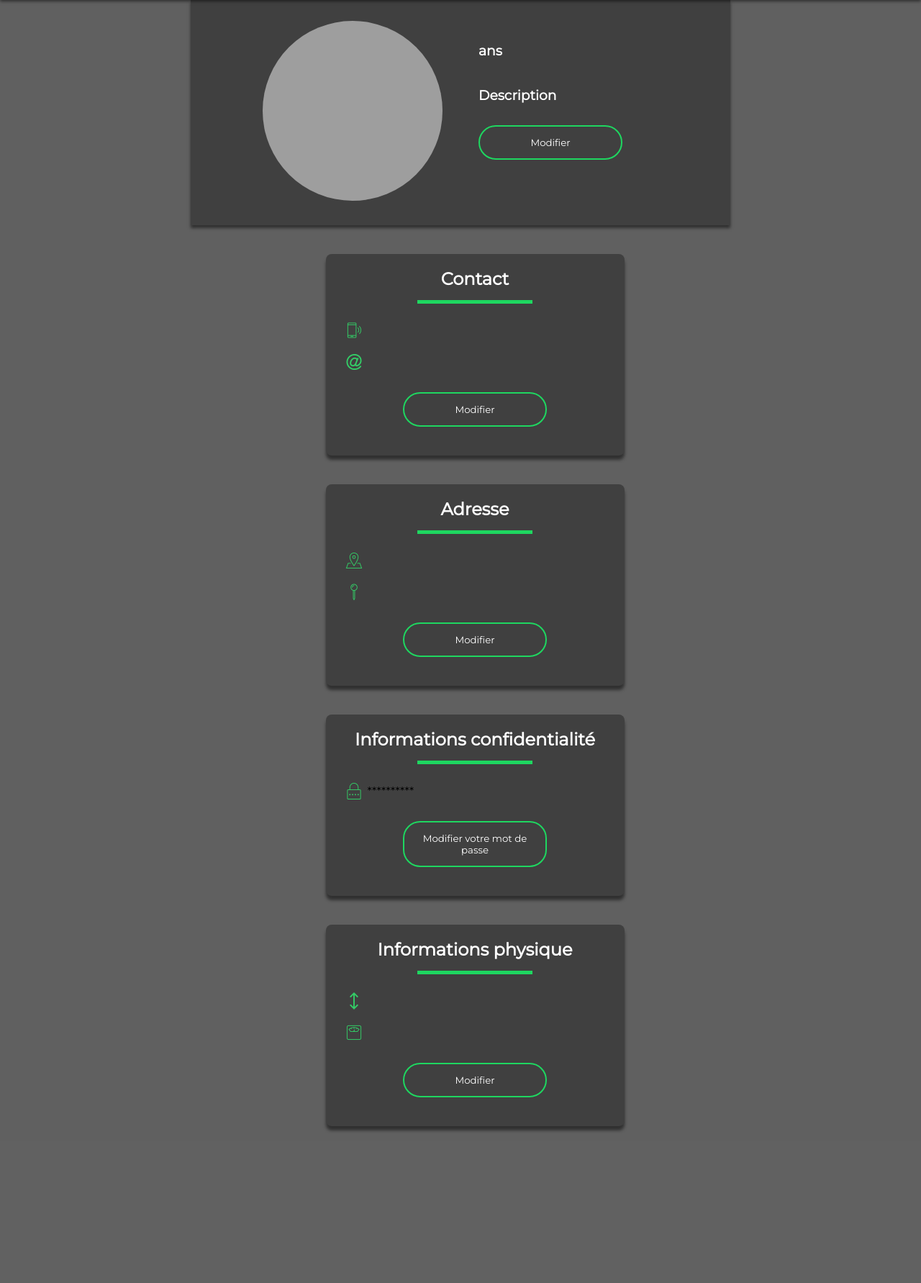
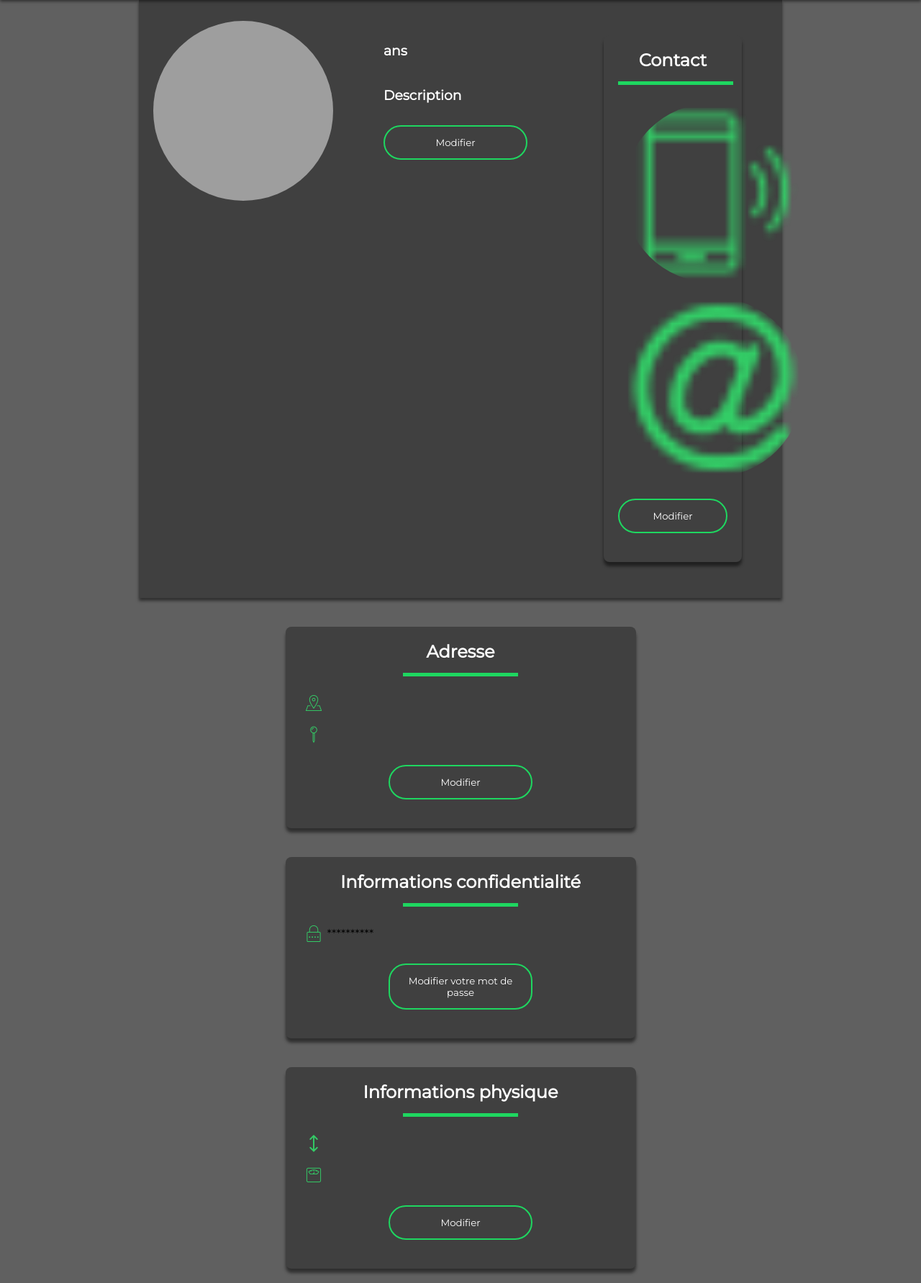
Before and after one commit to DavidMTdev/Sportify, a PHP site: page /index.php?page=profil in a window 1280 px wide. Shown: the part 70-1853 px from the top of the page at 72% size. Before the commit the page ends 1643 px from the top, so only its background shows below. Run offline with PHP 8.4, Linux system fonts and the light colour scheme; the visitor is signed in with stand-in values (Sample User, id 1); data that the repository does not hold is empty; grey boxes are pictures that could not be loaded.

Commit message:
Modification of profil.php /css and burger.js

```diff
--- a/php/css/profil.css
+++ b/php/css/profil.css
@@ -1,8 +1,3 @@
-*{
-    padding: 0;
-    margin: 0;
-}
-
 body{
     margin: 0;
     padding: 0;
@@ -11,17 +6,22 @@
 
 .profil-presentation{
     display:flex;
-    padding: 30px 100px;
+    padding: 30px 0;
     /* border-bottom: #808080 0.5px solid; */
     background: #404040;
     box-shadow: 0 4px 4px rgba(0, 0, 0, 0.5);
     margin-bottom: 20px;
+    width: 100%;
 }
 
 .profil-presentation img{
     height: 250px;
     width: 250px;
     border-radius: 50%;
+}
+
+.profil-image{
+    padding: 0 20px;
 }
 
 
@@ -45,7 +45,7 @@
 }
 
 .profil-contact,.profil-body,.profil-address,.profil-password,.profil-speciality{
-    padding: 20px;
+    padding:20px 0;
     width: 100%;
     display: flex;
     justify-content: center;
@@ -151,10 +151,22 @@
     margin: 15px auto;
 }
 
+.modify-principal-button-container{
+    width: 100%;
+    display: flex;
+    justify-content: flex-end;
+}
+
+.modify-information-button-container{
+    width: 100%;
+    display: flex;
+    justify-content: center;
+}
+
 .contact-modify,.address-modify,.password-modify,.body-modify,.speciality-modify{
     background: none;
-    display: block;
-    margin: 20px auto;
+    /* display: block; */
+    margin: 20px 0;
     text-align: center;
     border: 2px solid #1ed760;
     padding: 14px 10px;
@@ -184,8 +196,8 @@
 
 .presentation-modify{
     background: none;
-    display: block;
-    margin: 20px auto;
+    /* display: block; */
+    margin: 20px 0;
     text-align: center;
     border: 2px solid #1ed760;
     padding: 14px 10px;
@@ -195,7 +207,6 @@
     border-radius: 24px;
     transition: 0.25s;
     cursor: pointer;
-    float: right;
 }
 
 .presentation-modify:hover{
--- a/php/profil.php
+++ b/php/profil.php
@@ -13,12 +13,13 @@
             <div class="profil-principal">
                 <h2><?= $user[0]['nom_u'] . " " . $user[0]['prenom_u'] ?></h2>
                 <h3><?= $user[0]['age_u'] ?> ans</h3>
-                <?php if(!empty($premium[0]['id_premium'])) :?>
+                <?php if (!empty($premium[0]['id_premium'])) : ?>
                     <h3 class="profil-premium">Profil Premium ( <?= $premium[0]['date_abo_debut'] ?> - <?= $premium[0]['date_abo_fin'] ?> )</h3>
                 <?php endif; ?>
                 <br>
                 <h3>Description</h3>
                 <p><?= $user[0]['description_u'] ?></p>
+                <div class="modify-principal-button-container">
                     <button class="presentation-modify js-button-principal">Modifier</button>
                 </div>
             </div>
@@ -30,9 +31,15 @@
                         <li><img src="icons/icons8-sonnerie-phonelink-24.png" alt=""><?= $user[0]['telephone_u']  ?></li>
                         <li><img src="icons/icons8-email-filled-24.png" alt=""><?= $user[0]['mail_u']  ?></li>
                     </ul>
+
+                    <div class="modify-information-button-container">
                         <button class="contact-modify js-button-contact">Modifier</button>
                     </div>
                 </div>
+
+            </div>
+        </div>
+
         <div class="profil-address">
             <div class="address">
                 <h2>Adresse</h2>
@@ -41,9 +48,14 @@
                     <li><img src="icons/icons8-adresse-24.png" alt=""><?= $user[0]['adresse_u']  ?></li>
                     <li><img src="icons/icons8-epingle-de-carte-24.png" alt=""><?= $user[0]['code_postal_u'] . " " . $user[0]['ville_u'] ?></li>
                 </ul>
+
+                <div class="modify-information-button-container">
                     <button class="address-modify js-button-adress">Modifier</button>
                 </div>
+
             </div>
+        </div>
+
         <div class="profil-password">
             <div class="password">
                 <h2>Informations confidentialité</h2>
@@ -51,7 +63,9 @@
                 <ul>
                     <li><img src="icons/icons8-mot-de-passe-24.png" alt="">**********</li>
                 </ul>
+                <div class="modify-information-button-container">
                     <button class="password-modify js-button-password">Modifier votre mot de passe</button>
+                </div>
             </div>
         </div>
         <div class="profil-body">
@@ -62,12 +76,14 @@
                     <li><img src="icons/icons8-redimensionner-verticallement-filled-24.png" alt=""><?= $user[0]['taille']  ?></li>
                     <li><img src="icons/icons8-échelle-24.png" alt=""><?= $user[0]['poid_u'] ?></li>
                 </ul>
+                <div class="modify-information-button-container">
                     <button class="body-modify js-button-body">Modifier</button>
                 </div>
             </div>
         </div>
+    </div>
     <!-- user -->
-<?php elseif(isset($_SESSION["connectedCoach"]) &&  $_SESSION["connectedCoach"]) : ?>
+<?php elseif (isset($_SESSION["connectedCoach"]) &&  $_SESSION["connectedCoach"]) : ?>
     <!-- coach -->
     <div class="profil">
         <div class="profil-presentation">
@@ -81,7 +97,9 @@
                 <br>
                 <h3>Description</h3>
                 <p><?= $profilCoach[0]['description_c'] ?></p>
+                <div class="modify-principal-button-container">
                     <button class="presentation-modify js-button-principal">Modifier</button>
+                </div>
             </div>
         </div>
         <div class="profil-contact">
@@ -92,7 +110,10 @@
                     <li><img src="icons/icons8-sonnerie-phonelink-24.png" alt=""><?= $profilCoach[0]['telephone_c']  ?></li>
                     <li><img src="icons/icons8-email-filled-24.png" alt=""><?= $profilCoach[0]['mail_c']  ?></li>
                 </ul>
+
+                <div class="modify-information-button-container">
                     <button class="contact-modify js-button-contact">Modifier</button>
+                </div>
             </div>
         </div>
         <div class="profil-address">
@@ -103,7 +124,10 @@
                     <li><img src="icons/icons8-adresse-24.png" alt=""><?= $profilCoach[0]['adresse_c']  ?></li>
                     <li><img src="icons/icons8-epingle-de-carte-24.png" alt=""><?= $profilCoach[0]['code_postal_c'] . " " . $profilCoach[0]['ville_c'] ?></li>
                 </ul>
+
+                <div class="modify-information-button-container">
                     <button class="address-modify js-button-adress">Modifier</button>
+                </div>
             </div>
         </div>
         <div class="profil-password">
@@ -113,7 +137,9 @@
                 <ul>
                     <li><img src="icons/icons8-mot-de-passe-24.png" alt="">**********</li>
                 </ul>
+                <div class="modify-information-button-container">
                     <button class="password-modify js-button-password">Modifier votre mot de passe</button>
+                </div>
             </div>
         </div>
         <div class="profil-speciality">
@@ -123,7 +149,9 @@
                 <ul>
                     <li><img src="assets/icons/icons8-collage-spécial-24.png" alt=""><?= $profilCoach[0]['specialite'] ?></li>
                 </ul>
+                <div class="modify-information-button-container">
                     <button class="speciality-modify js-button-speciality">Modifier</button>
+                </div>
             </div>
         </div>
     </div>
```
Also changed, not shown: php/js/burger.js (+8 -8 lines). Lines whose indentation alone changed are shown as unchanged.
